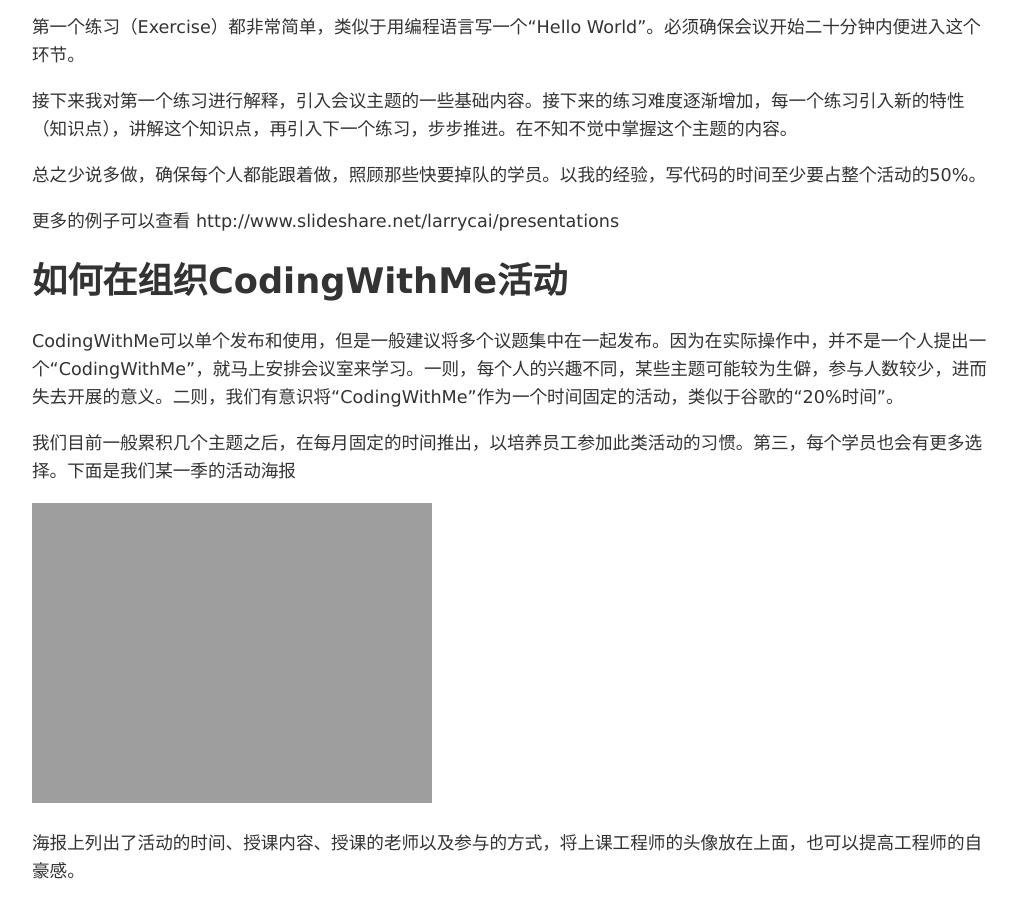
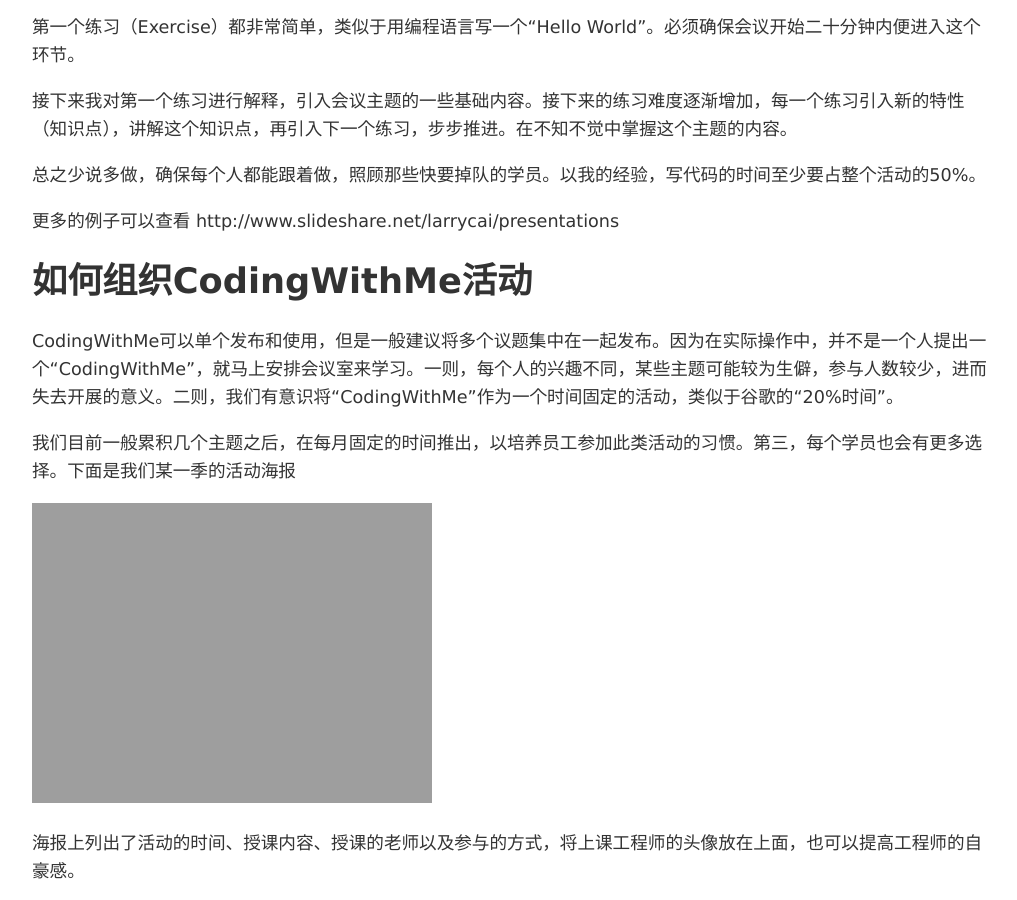
Before and after one commit to larrycai/larrycai.github.com, a Jekyll site: the page built from _posts/2014-12-24-codingwithme-introduction-1.markdown, in a window 1280 px wide and 900 px high, scrolled down 1200 px. Shown: the whole window, without its empty margins (128-1145 px from the left). Built offline with Jekyll 4.4.1, drawn with Linux system fonts in a browser that asks for light colours; Markdown is read by kramdown in place of the engine named in the settings; comment, search, counter and statistics services are not loaded.

Commit message:
fix small error

```diff
--- a/_posts/2014-12-24-codingwithme-introduction-1.markdown
+++ b/_posts/2014-12-24-codingwithme-introduction-1.markdown
@@ -33,7 +33,7 @@ categories: [codingwithme]
 
 更多的例子可以查看 http://www.slideshare.net/larrycai/presentations
 
-# 如何在组织CodingWithMe活动 #
+# 如何组织CodingWithMe活动 #
 
 CodingWithMe可以单个发布和使用，但是一般建议将多个议题集中在一起发布。因为在实际操作中，并不是一个人提出一个“CodingWithMe”，就马上安排会议室来学习。一则，每个人的兴趣不同，某些主题可能较为生僻，参与人数较少，进而失去开展的意义。二则，我们有意识将“CodingWithMe”作为一个时间固定的活动，类似于谷歌的“20%时间”。
 
```
